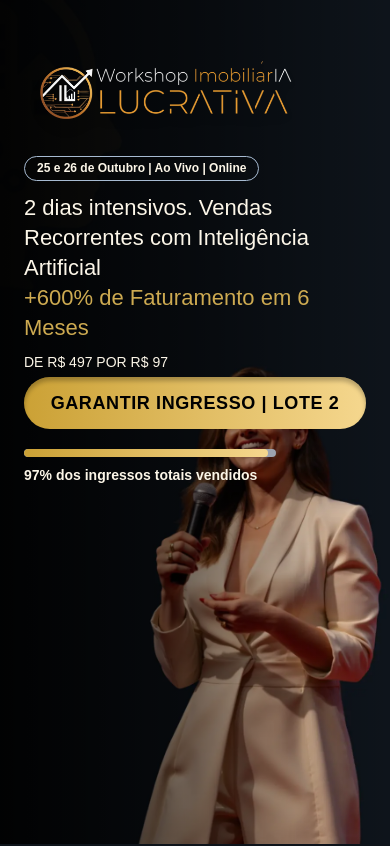
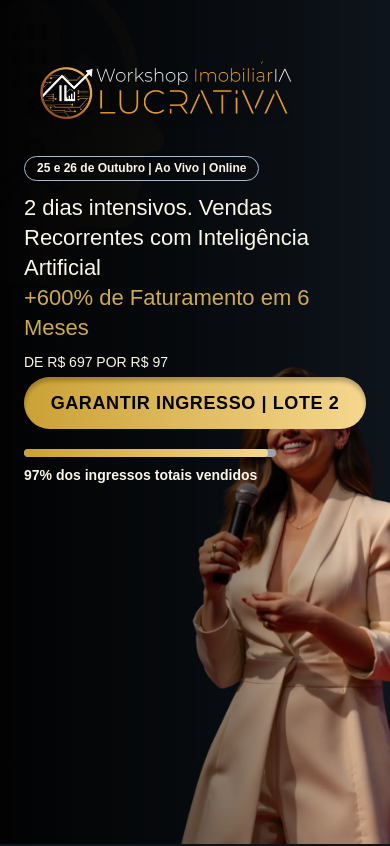
Before and after one commit to SOLANOSOX/workshop-pagina-2, a React (Vite) app: page / in a window 390 px wide. Shown: the top 846 px of the page. Built offline with nearby package versions, Linux system fonts and the light colour scheme.

Commit message:
Ajuste na imagem e link do hub.la

```diff
--- a/src/components/BeforeSix2.tsx
+++ b/src/components/BeforeSix2.tsx
@@ -76,7 +76,7 @@ const BeforeSix2 = () => {
               </h3>
 
               <p className="text-2xl md:text-3xl mb-6 md:mb-8">
-                5x de <span className="text-hero-accent">R$10,60</span> ou{" "}
+                5x de <span className="text-hero-accent">R$ 21,30</span> ou{" "}
                 <span className="text-hero-accent">R$ 97 à vista</span>
               </p>
             </div>
--- a/src/components/DiagnosticModal.tsx
+++ b/src/components/DiagnosticModal.tsx
@@ -128,7 +128,7 @@ const DiagnosticModal: React.FC<DiagnosticModalProps> = ({ isOpen, onClose }) =>
     setIsLoading(true);
 
     // 1. Construir URL do checkout com os dados do usuário
-    const checkoutUrl = new URL("https://pay.hub.la/RromdlJcDyVt11ii3CQB");
+    const checkoutUrl = new URL("https://pay.hub.la/CDPxuhw2s0rKWQY5MJ7v");
 
     // Configurado para enviar Nome, Email e Telefone
     checkoutUrl.searchParams.append("name", data.nomeCompleto);
--- a/src/components/HeroSection.tsx
+++ b/src/components/HeroSection.tsx
@@ -6,23 +6,37 @@ import heroMobile from "@/assets/hero-mobile.webp";
 const HeroSection = () => {
   return (
     <>
-      <section className="relative bg-hero-bg h-[100vh] py-8 md:py-12 lg:py-[60px] px-6 md:px-6 lg:px-8 font-geist">
+      <section className="relative bg-hero-bg h-[100vh] py-8 md:py-12 lg:py-[60px] px-6 md:px-6 lg:px-8 font-geist overflow-hidden">
         {/* Mobile background */}
         <div
-          className="absolute inset-0 block md:hidden bg-cover bg-right-top bg-fixed"
-          style={{ backgroundImage: `url(${heroMobile})` }}
+          className="absolute inset-0 block md:hidden bg-cover bg-center bg-no-repeat"
+          style={{
+            backgroundImage: `url(${heroMobile})`,
+            backgroundAttachment: 'scroll'
+          }}
         ></div>
+
+        {/* Mobile fallback image */}
+        <img
+          src={heroMobile}
+          alt="Hero background mobile"
+          className="absolute inset-0 block md:hidden w-full h-full object-cover object-center"
+          style={{ zIndex: 1 }}
+        />
 
         {/* Tablet e Desktop background */}
         <div
-          className="absolute inset-0 hidden md:block bg-cover bg-right bg-fixed"
-          style={{ backgroundImage: `url(${heroDesktop})` }}
+          className="absolute inset-0 hidden md:block bg-cover bg-right bg-no-repeat"
+          style={{
+            backgroundImage: `url(${heroDesktop})`,
+            backgroundAttachment: 'scroll'
+          }}
         ></div>
 
         {/* Overlay escuro à esquerda para destacar o texto e manter Adel visível à direita */}
-        <div className="absolute inset-0 bg-gradient-to-r from-black/90 via-black/50 to-transparent md:from-black/80 md:via-black/30 md:to-transparent"></div>
+        <div className="absolute inset-0 bg-gradient-to-r from-black/90 via-black/50 to-transparent md:from-black/80 md:via-black/30 md:to-transparent" style={{ zIndex: 2 }}></div>
 
-        <div className="relative z-10 max-w-7xl mx-auto h-full flex items-start pt-2 md:pt-12">
+        <div className="relative z-10 max-w-7xl mx-auto h-full flex items-start pt-2 md:pt-12" style={{ zIndex: 10 }}>
           <div className="w-[540px] max-w-[540px] flex flex-col items-start justify-start gap-3 md:gap-4">
           {/* Logo */}
           <div className="w-full max-w-[546px] flex flex-col gap-3 md:gap-4">
@@ -68,7 +82,7 @@ const HeroSection = () => {
     text-left
   "
             >
-              DE R$ 497 POR R$ 97
+              DE R$ 697 POR R$ 97
             </h2>
           </div>
 
--- a/src/components/PricingSection copy.tsx
+++ b/src/components/PricingSection copy.tsx
@@ -67,7 +67,7 @@ const PricingSection = () => {
                 R$ 6.400
               </span>
               <span className="text-3xl text-hero-text/80 line-through">
-                R$ 497,00
+                R$ 697
               </span>
               <span className="text-4xl text-hero-text/90 line-through">
                 R$ 197,00
@@ -76,7 +76,7 @@ const PricingSection = () => {
 
             <div className="bg-accent rounded-[25px] p-6 mb-6 shadow-sm">
               <div className="text-3xl sm:text-4xl md:text-6xl font-black text-accent-foreground mb-2 break-words">
-                Apenas R$ 97,00
+                Apenas R$ 97
               </div>
               <div className="text-lg font-bold text-accent-foreground/80">(Mais de 90% de desconto)</div>
             </div>
--- a/src/components/SixthSection.tsx
+++ b/src/components/SixthSection.tsx
@@ -31,7 +31,7 @@ export default function SixthSection({
   hoursLabel = "16h de conteúdo",
   expLabel = "Experiência imersiva",
   priceTitle = " ou 5x de",
-  bigPrice = "R$ 10,60",
+  bigPrice = "R$ 21,30",
   cashText = "ou R$ 97 à vista",
   ctaText = "GARANTIR INGRESSO | LOTE 2",
 }: {
```
